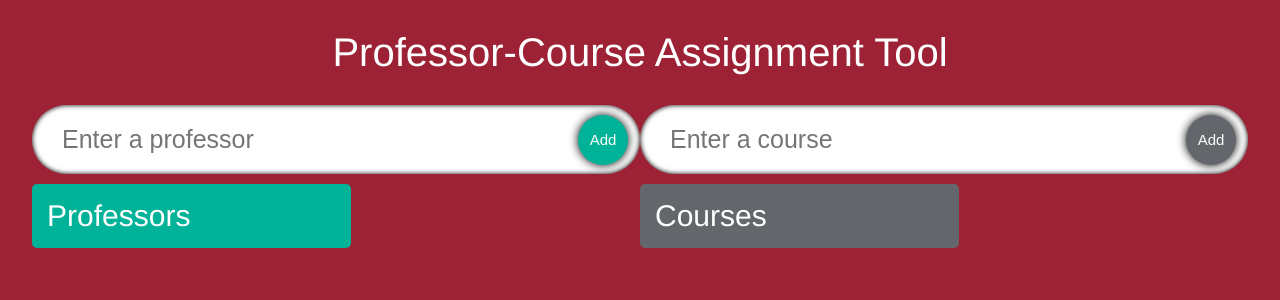
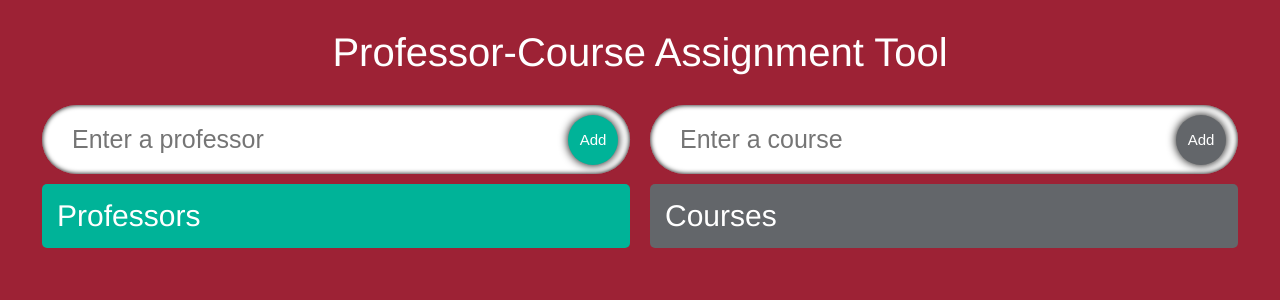
Before and after one commit to baileyjh/Professor-Course-Assignment-App, a React (Create React App) app: page / in a window 1280 px wide. Shown: the top 300 px of the page. Built offline with nearby package versions, Linux system fonts and the light colour scheme.

Commit message:
Adjusted positions of elements on page

```diff
--- a/src/App.css
+++ b/src/App.css
@@ -29,7 +29,6 @@
   width: 95%;
   justify-content: space-between;
   position: relative;
-  align-items: center;
 }
 
 @media (max-width: 700px) {
--- a/src/components/CourseList.tsx
+++ b/src/components/CourseList.tsx
@@ -22,7 +22,7 @@ const CourseList: React.FC<Props> = ({
             <Droppable droppableId= "CoursesList">
                 {(provided, snapshot) => (
                     <div
-                        className={`professors courses ${snapshot.isDraggingOver?'dragcomplete':""}`}
+                        className={`courses ${snapshot.isDraggingOver?'dragcomplete':""}`}
                         ref={provided.innerRef}
                         {...provided.droppableProps}>
                         <span className="courses_heading">Courses</span>
--- a/src/components/styles.css
+++ b/src/components/styles.css
@@ -4,6 +4,8 @@
     position: relative;
     align-items: center;
     justify-content: space-between;
+    margin-left: 10px;
+    margin-right: 10px;
 }
 
 .input_box {
@@ -71,11 +73,13 @@
     margin-top: 10px;
     justify-content: space-between;
     align-items: flex-start;
+    margin-left: 10px;
+    margin-right: 10px;
 }
 
 .professors {
     display: flex;
-    width: 47.5%;
+    width: 95%;
     flex-direction: column;
     padding: 15px;
     border-radius: 5px;
@@ -147,6 +151,11 @@
 }
 
 .courses {
+    display: flex;
+    width: 95%;
+    flex-direction: column;
+    padding: 15px;
+    border-radius: 5px;
     background-color: #63666a;
 }
 
```
